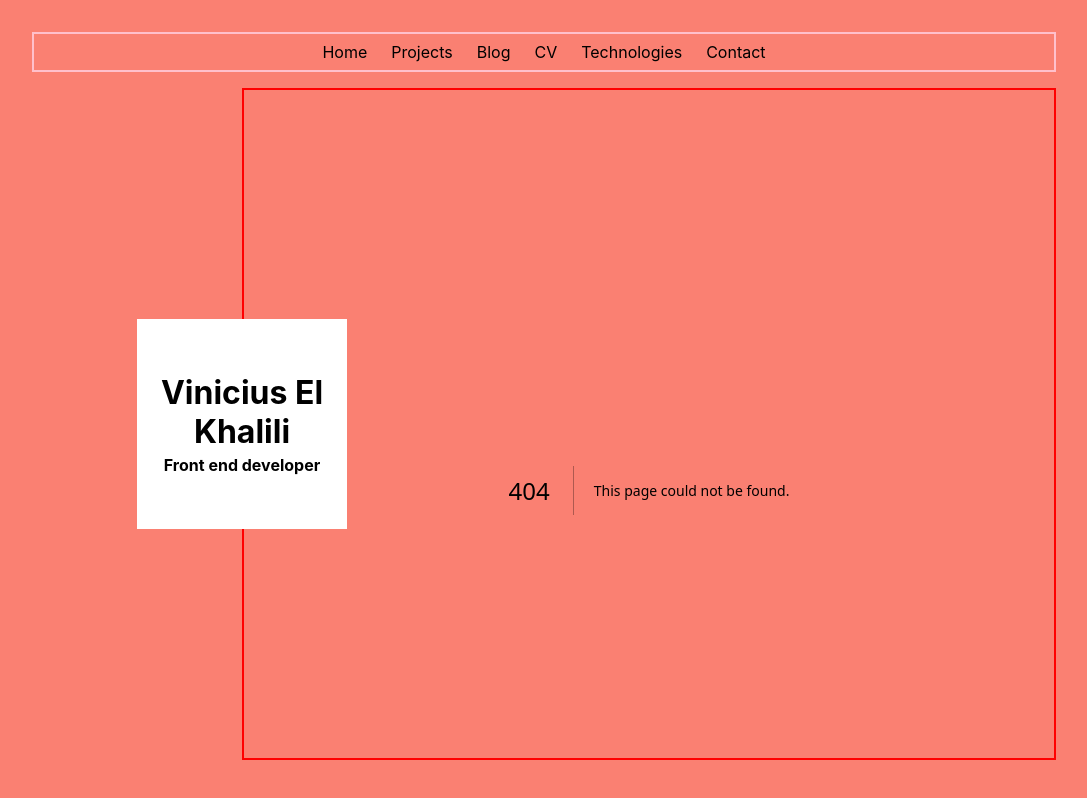
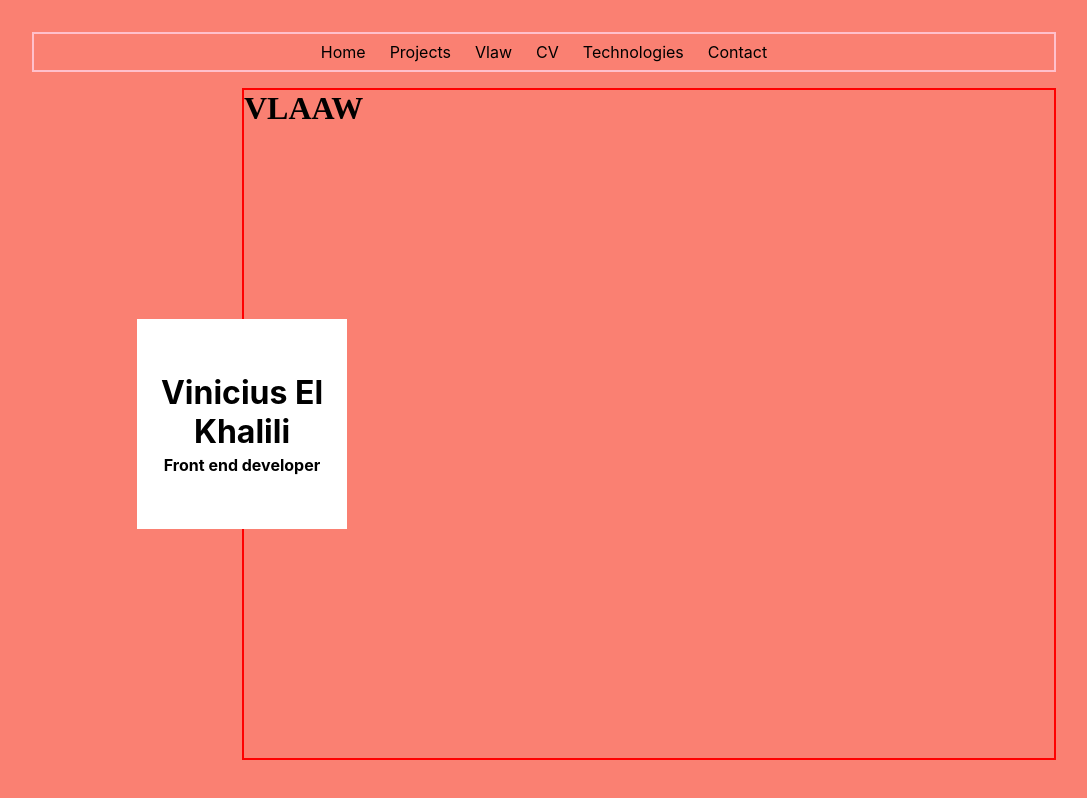
Before and after one commit to vinicius-el-khalili/azalea-two, a Next.js app: page /vlaw in a window 1280 px wide. Before the commit this address had no page. Shown: the whole page, without its empty margins (96-1183 px from the left). Built offline with nearby package versions, Linux system fonts and the light colour scheme.

Commit message:
IT'S ALIVE! Layout page-dependent layouts and routing can be controlled from layoutStyleMap!

```diff
--- a/context/layoutStyleMap.js
+++ b/context/layoutStyleMap.js
@@ -2,7 +2,7 @@ import cubeSCSS from "@/components/cube/cube.module.scss"
 
 // --------- Controllers --------- //
 
-const pages = ["Home","Projects","Blog","CV","Technologies","Contact"]
+const pages = ["Home","Projects","Vlaw","CV","Technologies","Contact"]
 
 // --------- CUBE --------- //
 
--- /dev/null
+++ b/pages/vlaw/index.js
@@ -0,0 +1,9 @@
+const Vlaw = () => {
+    return (
+        <>
+        <h1>VLAAW</h1>
+        </>
+    );
+}
+
+export default Vlaw;
```
Also changed, not shown: components/navButton/NavButtonGroup/NavButtonGroup.js (line endings or trailing spaces).
